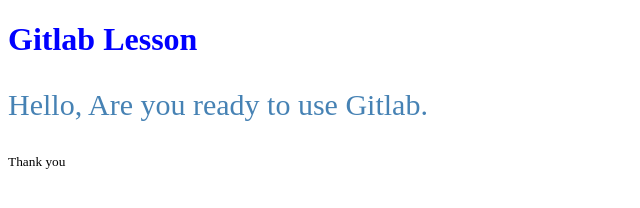
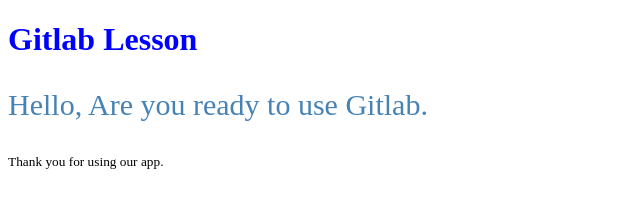
Before and after one commit to yeyintmin17/githublesson1, a plain HTML site: page index.html in a window 1280 px wide. Shown: the full height of the page, 0-640 px from the left. Drawn offline with Linux system fonts and the light colour scheme.

Commit message:
M app in index.html from github

```diff
--- a/index.html
+++ b/index.html
@@ -16,6 +16,6 @@
     <body>
         <h1>Gitlab Lesson</h1>
         <p>Hello, Are you ready to use Gitlab.</p>
-        <small>Thank you</small>
+        <small>Thank you for using our app.</small>
     </body>
 </html>
```
